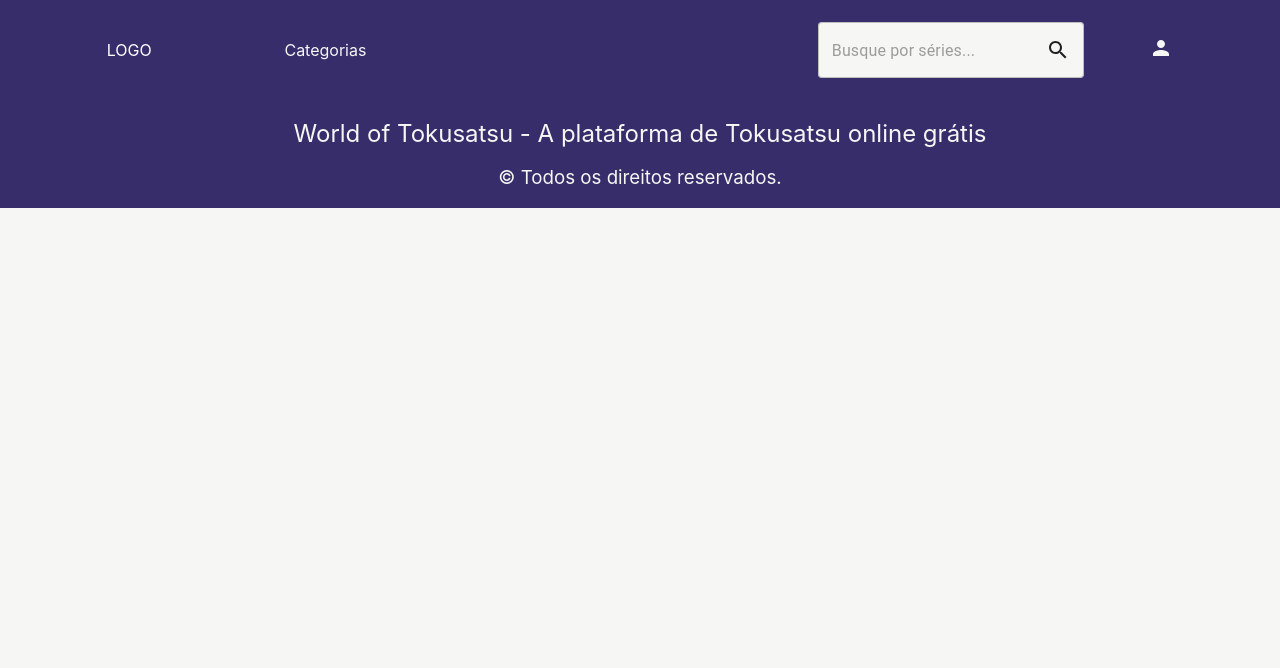
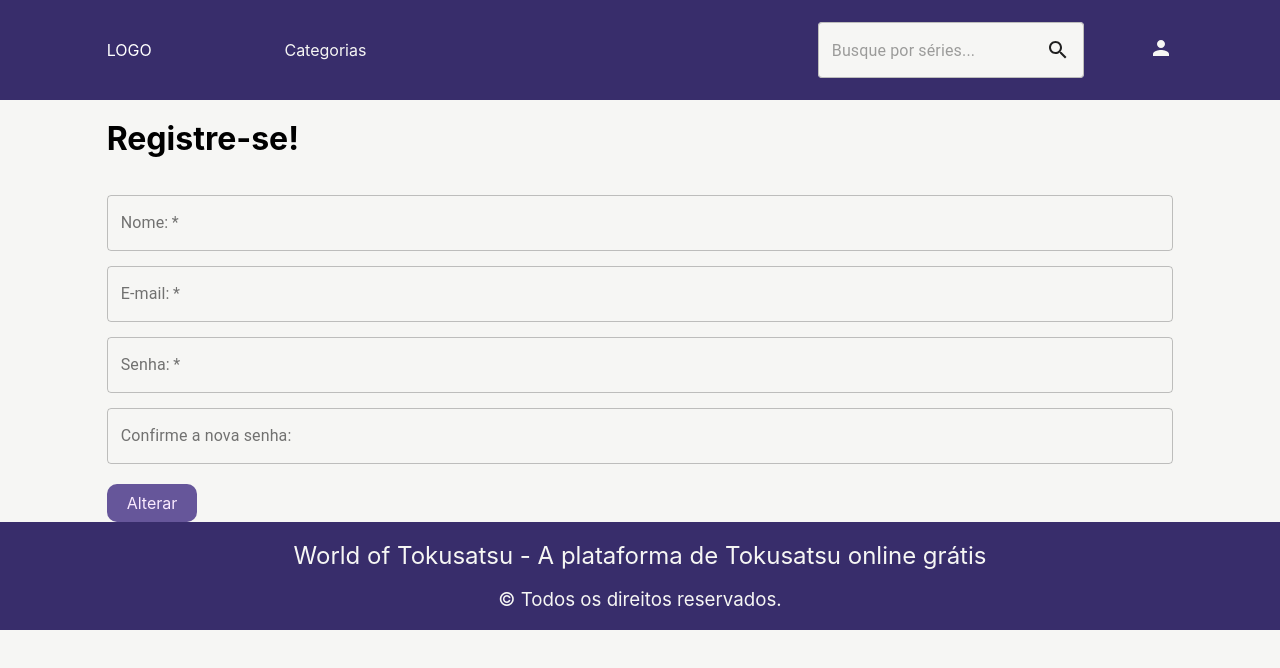
Before and after one commit to damassa/worldoftoku, a React (Create React App) app: page /register in a window 1280 px wide. Shown: the top 668 px of the page. Built offline with nearby package versions, Linux system fonts and the light colour scheme.

Commit message:
Login and register pages created

```diff
--- a/src/components/routes/index.js
+++ b/src/components/routes/index.js
@@ -5,6 +5,7 @@
 import Home from '../../pages/Home';
 import Detail from '../../pages/Detail';
 import User from '../../pages/User';
+import Register from '../../pages/Register';
 import Header from '../header';
 import Footer from '../footer';
 
@@ -38,6 +39,7 @@
         <PrivateRoute path="/" exact component={Home} />
         <PrivateRoute path="/detail/:id" exact component={Detail} />
         <PrivateRoute path="/user/:id" exact component={User} />
+        <Route path="/register" exact component={Register} />
       </Switch>
     </div>
     <Footer />
--- /dev/null
+++ b/src/pages/Register/index.js
@@ -0,0 +1,86 @@
+import React from 'react';
+
+import { Grid, TextField } from '@material-ui/core';
+
+import useStyles from './styles';
+
+function Register() {
+  const classes = useStyles();
+
+  return (
+    <Grid container>
+      <Grid item xs={12}>
+        <Grid container justify="center">
+          <Grid item xs={10}>
+            <Grid container>
+              <Grid item xs={12}>
+                <h1>Registre-se!</h1>
+              </Grid>
+              <Grid item xs={12}>
+                <Grid container justify="center">
+                  <Grid item xs={12}>
+                    <TextField
+                      className={classes.input}
+                      inputProps={{ maxLenght: 25 }}
+                      variant="outlined"
+                      required
+                      fullWidth
+                      name="user"
+                      label="Nome:"
+                      type="text"
+                    />
+                  </Grid>
+                  <Grid item xs={12}>
+                    <TextField
+                      className={classes.input}
+                      inputProps={{ maxLenght: 25 }}
+                      variant="outlined"
+                      required
+                      fullWidth
+                      name="email"
+                      label="E-mail:"
+                      type="text"
+                    />
+                  </Grid>
+                  <Grid item xs={12}>
+                    <TextField
+                      className={classes.input}
+                      inputProps={{ maxLenght: 25 }}
+                      variant="outlined"
+                      required
+                      fullWidth
+                      name="senha"
+                      label="Senha:"
+                      type="text"
+                    />
+                  </Grid>
+                  <Grid item xs={12}>
+                    <TextField
+                      className={classes.input}
+                      inputProps={{ maxLenght: 25 }}
+                      variant="outlined"
+                      fullWidth
+                      name="repeatSenha"
+                      label="Confirme a nova senha:"
+                      type="text"
+                    />
+                  </Grid>
+                  <Grid container spacing={3} justify="flex-start">
+                    <Grid className={classes.registerFormButton} item xs={12}>
+                      <button type="submit" disabled={false}>
+                        Alterar
+                      </button>
+                    </Grid>
+                  </Grid>
+                </Grid>
+              </Grid>
+            </Grid>
+            <Grid container justify="center"></Grid>
+          </Grid>
+        </Grid>
+      </Grid>
+    </Grid>
+  );
+}
+
+export default Register;
--- /dev/null
+++ b/src/pages/Register/styles.js
@@ -0,0 +1,33 @@
+import { makeStyles } from '@material-ui/core/styles';
+
+const useStyles = makeStyles((theme) => ({
+  registerContainer: {
+    padding: '20px 0 50px 0',
+  },
+  input: {
+    marginTop: 15,
+  },
+  registerFormButton: {
+    display: 'flex',
+    justifyContent: 'flex-start',
+    [theme.breakpoints.down('md')]: {
+      justifyContent: 'center',
+    },
+    '& button': {
+      padding: '10px 20px',
+      borderRadius: 10,
+      cursor: 'pointer',
+      marginTop: 20,
+      border: 'none',
+      backgroundColor: '#66569a',
+      transition: '.2s',
+      color: '#FAEAFF',
+      '&:hover': {
+        backgroundColor: '#6e5da8',
+        transition: '.2s',
+      },
+    },
+  },
+}));
+
+export default useStyles;
--- /dev/null
+++ b/src/store/modules/rootSaga.js
@@ -0,0 +1,5 @@
+import { all } from 'redux-saga/effects';
+
+export default function* rootSaga() {
+  return yield all([]);
+}
```
Also changed, not shown: package.json (+5 -3 lines), src/pages/Login/index.js (+70 -2 lines), src/store/index.js (added, +29 -0 lines), src/store/modules/app/actions.js (added, +11 -0 lines), src/store/modules/app/reducer.js (added, +44 -0 lines), src/store/modules/rootReducer.js (added, +10 -0 lines), 1 other file (tests, documents, lock files or other folders).
